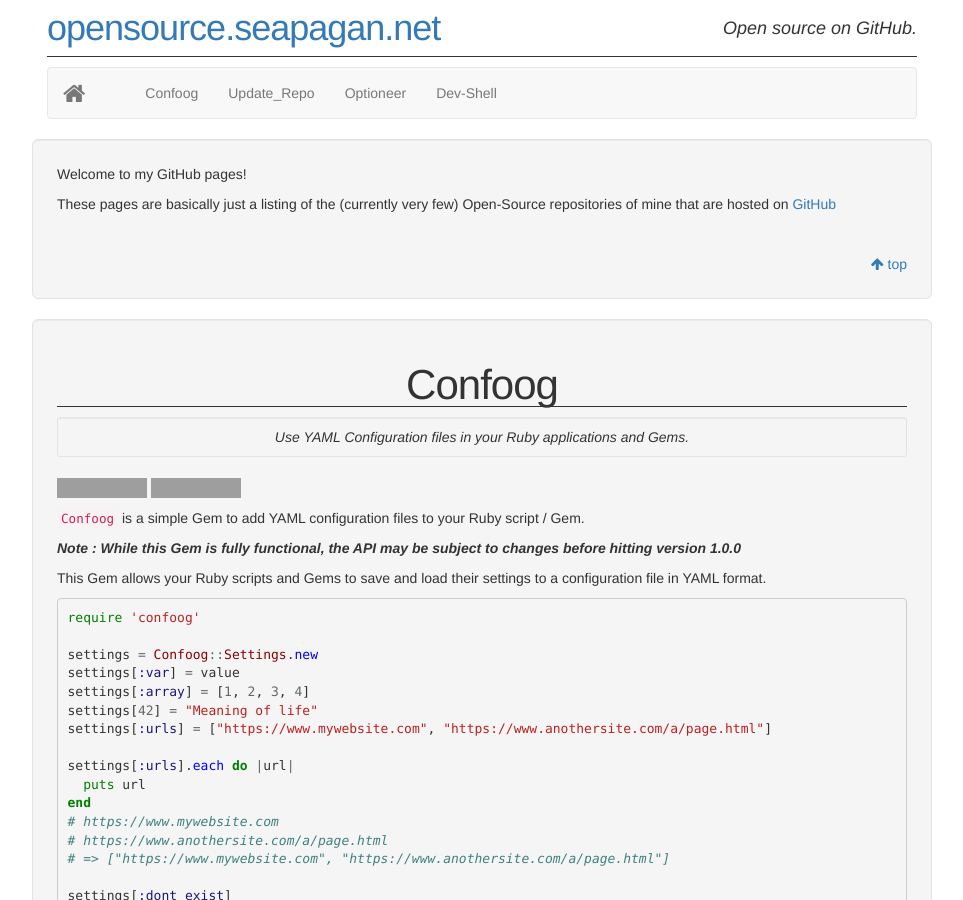
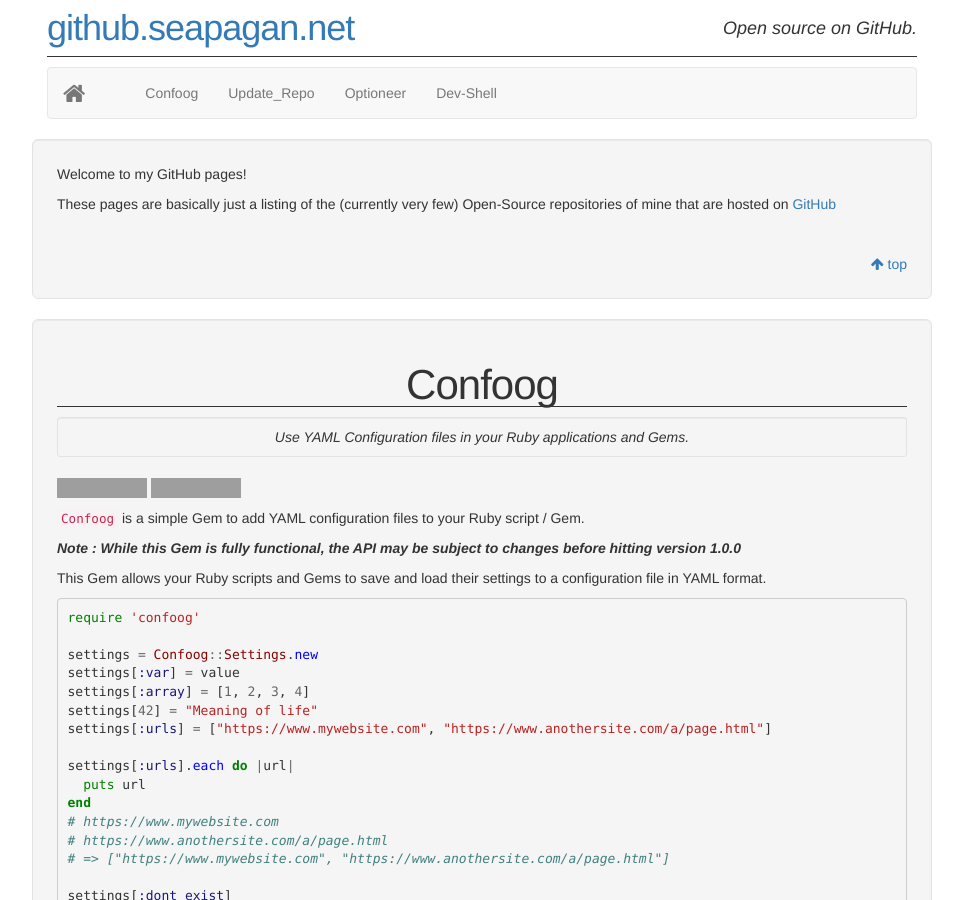
Before and after one commit to seapagan/seapagan.github.io, a Jekyll site: the page built from index.html, in a window 1280 px wide and 900 px high. Shown: the whole window, without its empty margins (158-1121 px from the left). Built offline with Jekyll 4.4.1, drawn with Linux system fonts in a browser that asks for light colours; nearby versions of some CDN libraries; grey boxes are pictures that could not be loaded.

Commit message:
change title to match new URL
Signed-off-by: Grant Ramsay <seapagan@gmail.com>

```diff
--- a/_config.yml
+++ b/_config.yml
@@ -1,5 +1,5 @@
 # Site settings
-title: opensource.seapagan.net
+title: github.seapagan.net
 tagline: Open source on GitHub.
 email: seapagan@gmail.com
 description: >
```
